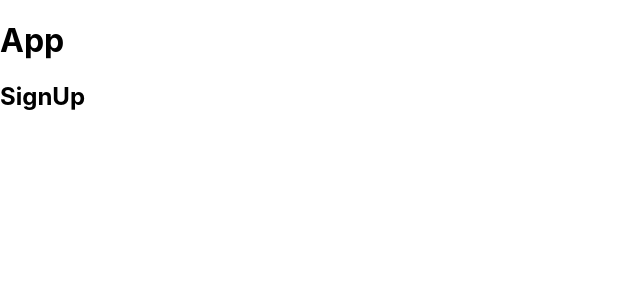
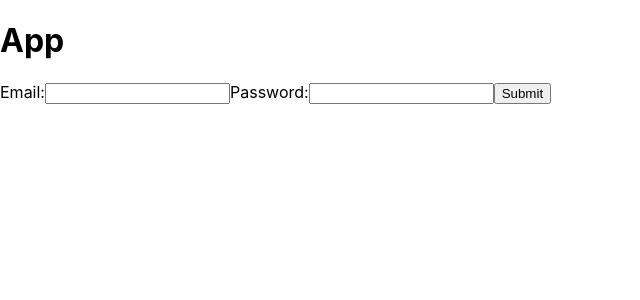
Before and after one commit to kamakuni/rails-spa, a React (Create React App) app in the folder front/app/: page /register in a window 1280 px wide. Shown: the top 300 px of the page, without its empty margins (0-640 px from the left). Built offline with nearby package versions, Linux system fonts and the light colour scheme.

Commit message:
add form to SignUp component.

```diff
--- a/front/app/src/components/SignUp/SingnUp.tsx
+++ b/front/app/src/components/SignUp/SingnUp.tsx
@@ -1,10 +1,24 @@
-import React from 'react'
+import React, { FC } from 'react'
 
-function SignUp() {
+/*interface SignUpProps {
+    email: string;
+    password: string;
+}*/
+
+const SignUp: FC = props => {
+    //const { email, password } = props;
     return (
-        <div>
-            <h2>SignUp</h2>
-        </div>
+        <form>
+            <label>
+                Email:
+                <input type="text" />
+            </label>
+            <label>
+                Password:
+                <input type="text" />
+            </label>
+            <input type="submit" value="Submit" />
+        </form>
     );
 }
 
```
